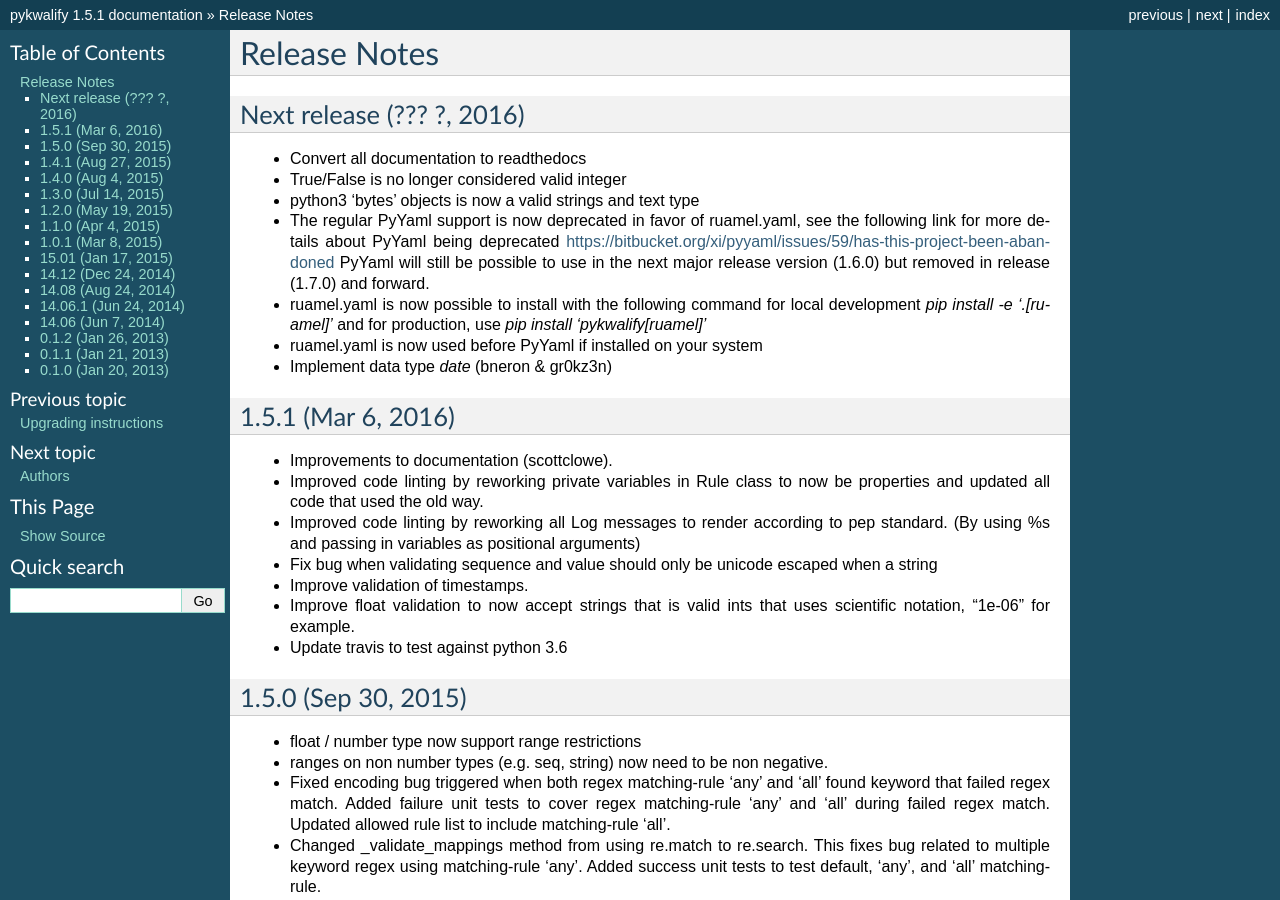
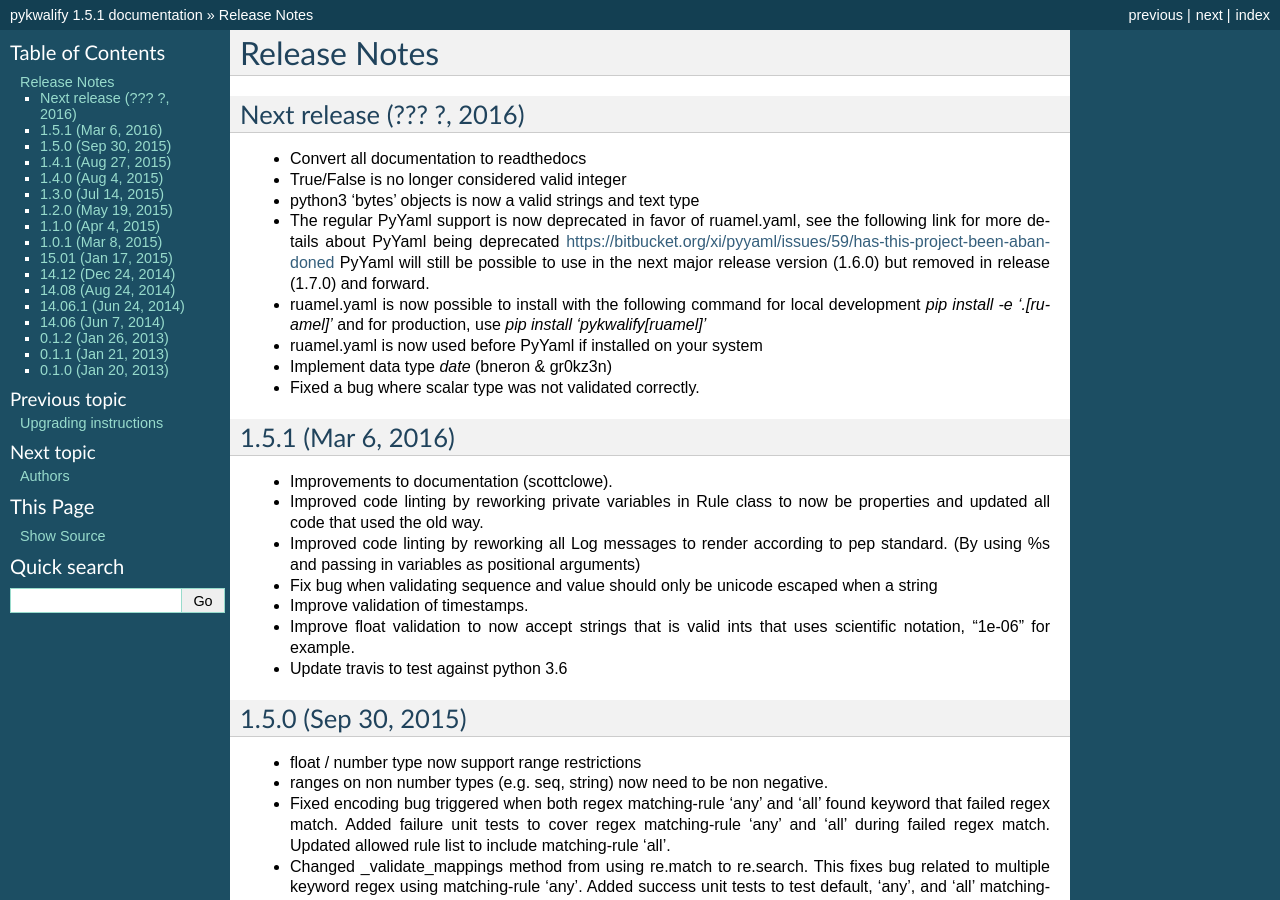
Before and after one commit to Grokzen/pykwalify, a Sphinx documentation site: the page built from docs/release-notes.rst, in a window 1280 px wide and 900 px high. Built offline with Sphinx 7.4.7, drawn with Linux system fonts in a browser that asks for light colours.

Commit message:
Add line to changelog

```diff
--- a/docs/release-notes.rst
+++ b/docs/release-notes.rst
@@ -14,6 +14,7 @@ Next release (??? ?, 2016)
   and for production, use *pip install 'pykwalify[ruamel]'*
 - ruamel.yaml is now used before PyYaml if installed on your system
 - Implement data type *date* (bneron & gr0kz3n)
+- Fixed a bug where scalar type was not validated correctly.
 
 
 1.5.1 (Mar 6, 2016)
```
